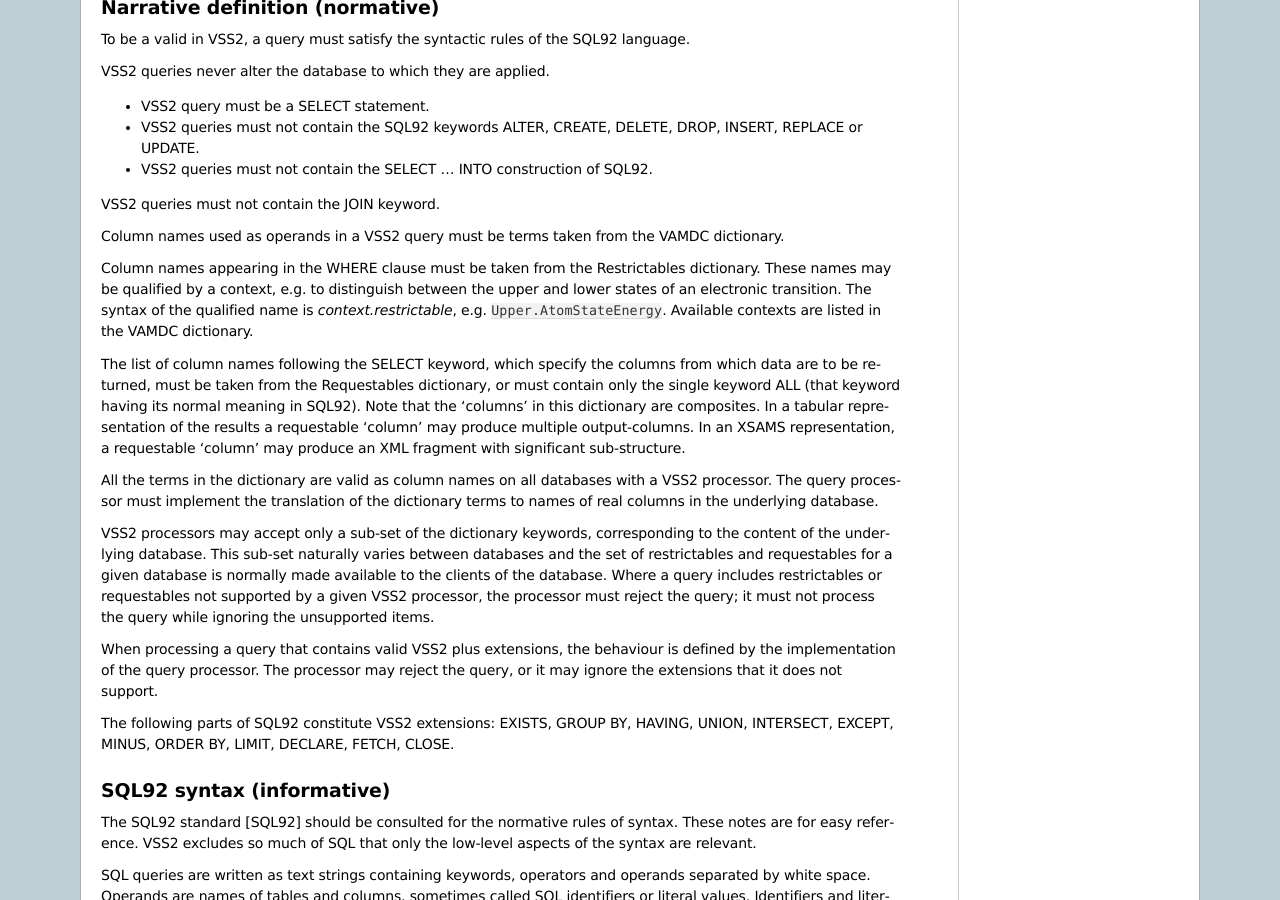
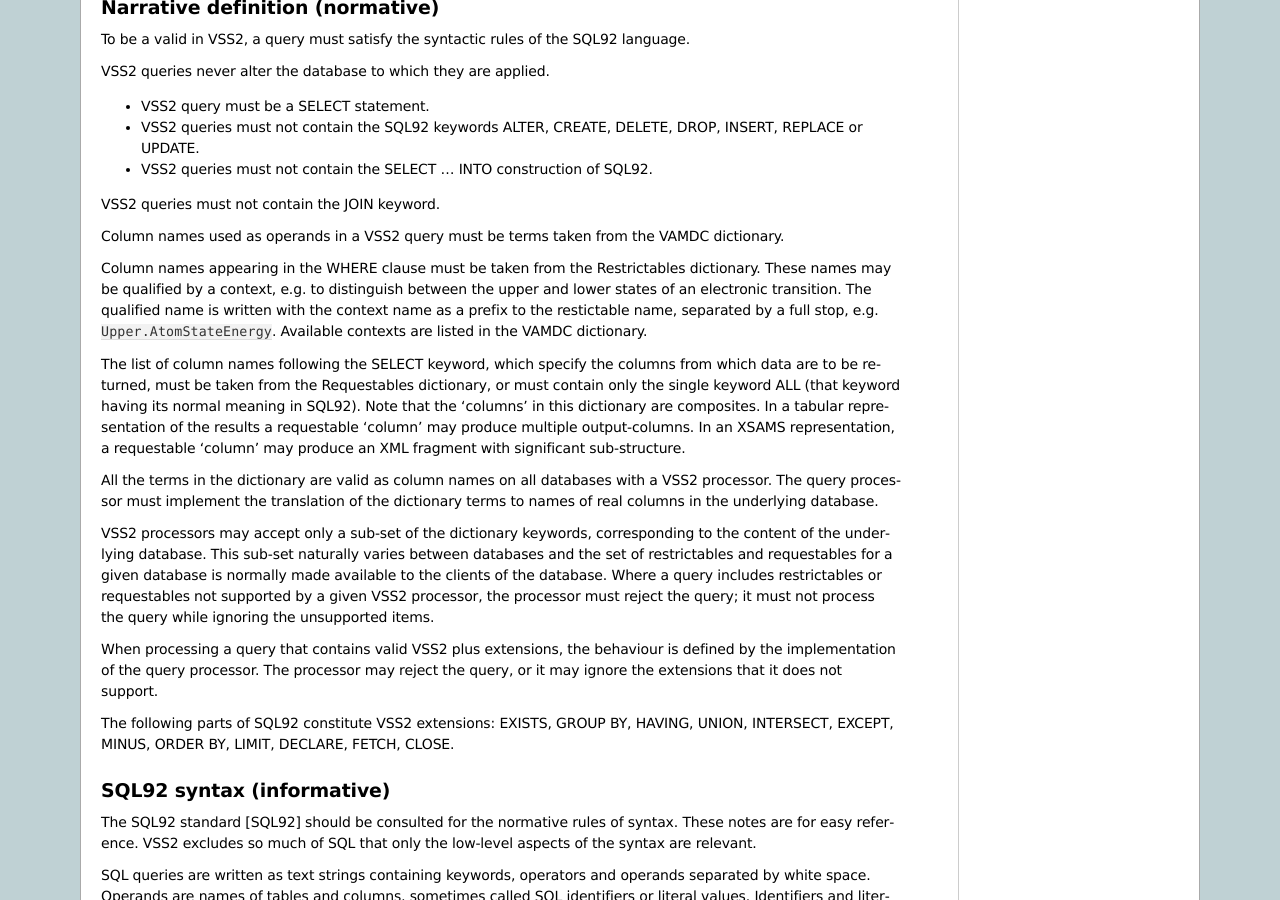
Before and after one commit to VAMDC/Standards, a Sphinx documentation site: the page built from doc/source/queryLanguage/vss2.rst, in a window 1280 px wide and 900 px high, scrolled down 808 px. Built offline with Sphinx 7.4.7, drawn with Linux system fonts in a browser that asks for light colours; formulas are drawn with MathJax 3.

Commit message:
More notes on use of dictionary.

```diff
--- a/doc/source/queryLanguage/vss2.rst
+++ b/doc/source/queryLanguage/vss2.rst
@@ -51,8 +51,7 @@ VSS2 queries must not contain the JOIN keyword.
 
 Column names used as operands in a VSS2 query must be terms taken from the VAMDC dictionary.
 
-Column names appearing in the WHERE clause must be taken from the Restrictables dictionary. These names may be qualified by a context, e.g. to distinguish between the upper and lower states of an electronic transition. The syntax of the qualified name is *context.restrictable*, e.g. ``Upper.AtomStateEnergy``.
-Available contexts are listed in the VAMDC dictionary.
+Column names appearing in the WHERE clause must be taken from the Restrictables dictionary. These names may be qualified by a context, e.g. to distinguish between the upper and lower states of an electronic transition. The qualified name is written with the context name as a prefix to the restictable name, separated by a full stop, e.g. ``Upper.AtomStateEnergy``. Available contexts are listed in the VAMDC dictionary.
 
 The list of column names following the SELECT keyword, which specify the columns from which data are to be returned, must be taken from the Requestables dictionary, or must contain only the single keyword ALL (that keyword having its normal meaning in SQL92). Note that the 'columns' in this dictionary are composites. In a tabular representation of the results a requestable 'column' may produce multiple output-columns. In an XSAMS representation, a requestable 'column' may produce an XML fragment with significant sub-structure.
 
```
